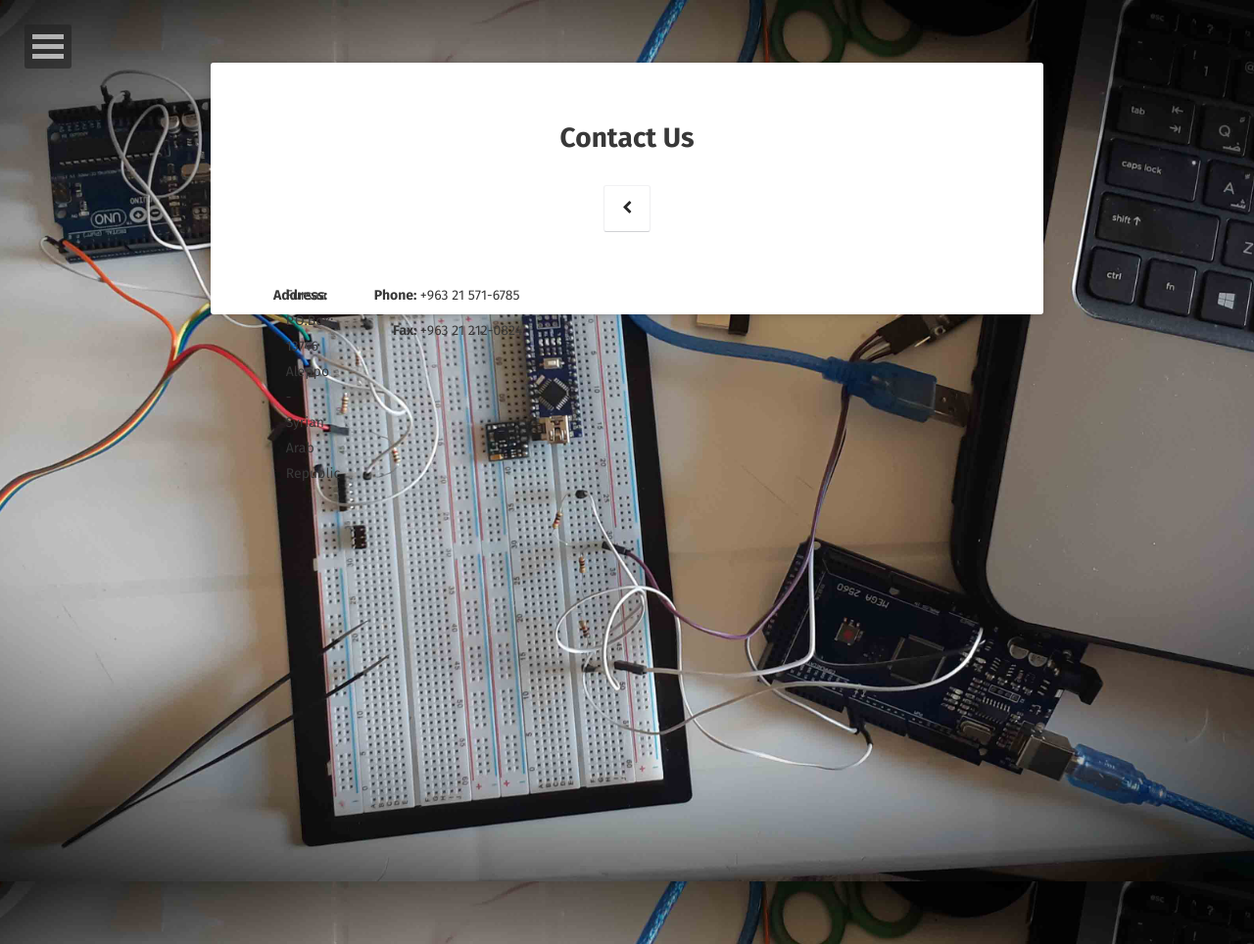
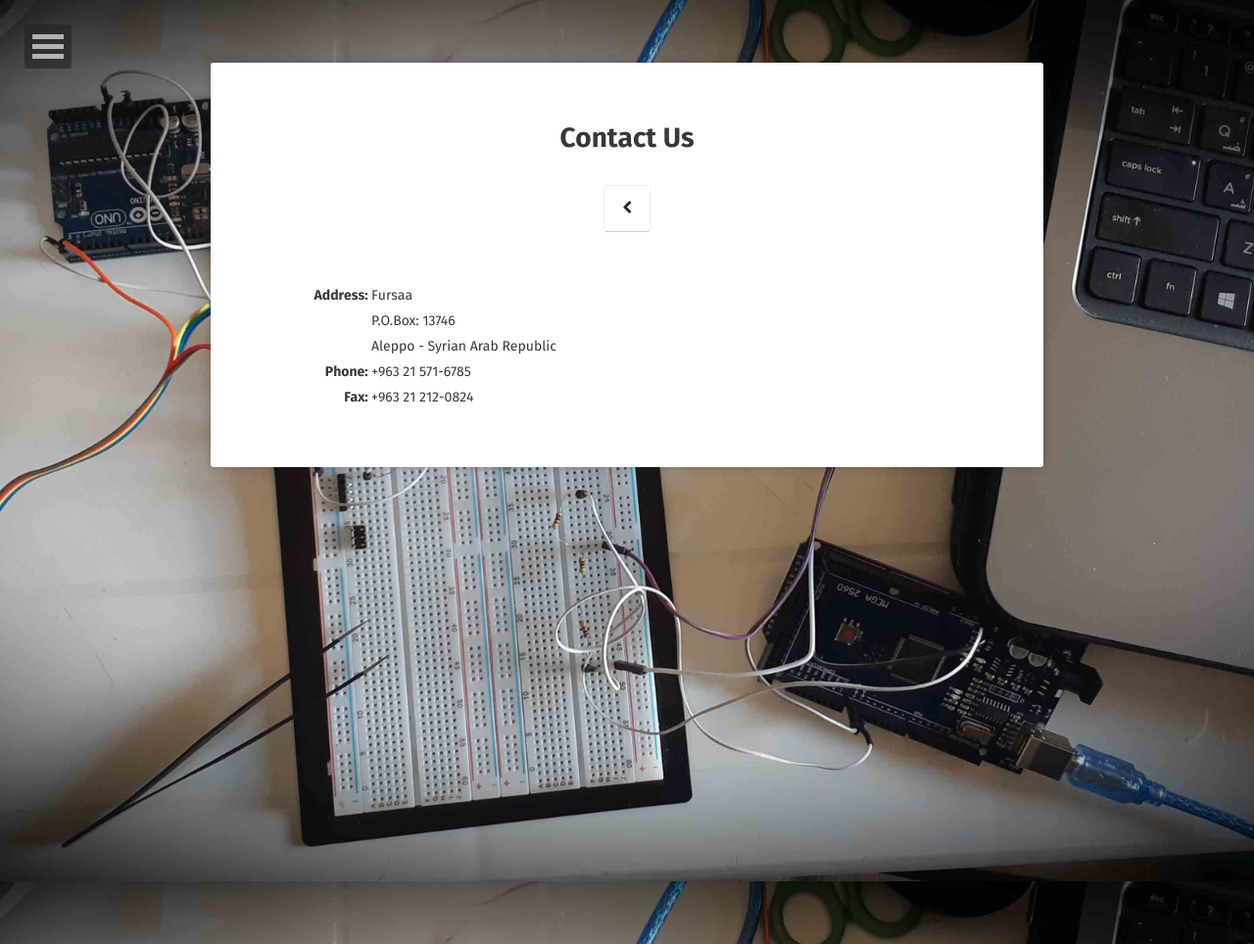
Before and after one commit to Fursaa/fursaa.github.io, a Jekyll site: the page built from contact/index.html, in a window 1280 px wide. Shown: the whole page at 98% size. Built offline with Jekyll 4.4.1, drawn with Linux system fonts in a browser that asks for light colours; some web fonts are replaced.

Commit message:
Update index.html

```diff
--- a/contact/index.html
+++ b/contact/index.html
@@ -4,23 +4,15 @@ title: Contact Us
 comments: false
 ---
 
-<div style="width:5%;float:left;direction:ltr;">
-    <span style="width:35%;float:left;text-align:right;" class="title colorTitle">Address:&nbsp;</span>
-    <span style="width:65%;float:left;text-align:left;" >
-        Fursaa <br>
-        P.O.Box: 13746 <br>
-        Aleppo - Syrian Arab Republic
-    </span>
+<div style="width:300px;float:left;direction:ltr;">
+    <span style="width:100px;float:left;text-align:right;" class="title colorTitle">Address:&nbsp;</span>
+    <span style="width:200px%;float:left;text-align:left;" >Fursaa <br>P.O.Box: 13746 <br>Aleppo - Syrian Arab Republic</span>
 </div>
 
-<div style="width:45%;float:left;direction:ltr;">
-    <div style="width:100%;float:left;clear:both;">
-        <span style="width:35%;float:left;text-align:right;" class="title colorTitle">Phone:&nbsp;</span>
-        <span style="width:65%;float:left;text-align:left;direction:ltr" >+963 21 571-6785</span>
-    </div>
+<div style="width:300px;direction:ltr;">
+    <span style="width:100px;float:left;text-align:right;" class="title colorTitle">Phone:&nbsp;</span>
+    <span style="width:200px;float:left;text-align:left;direction:ltr" >+963 21 571-6785</span>
 
-    <div style="width:100%;float:left;clear:both;margin-top:10px;">
-        <span style="width:35%;float:left;text-align:right;" class="title colorTitle">Fax:&nbsp;</span>
-        <span style="width:65%;float:left;text-align:left;direction:ltr" >+963 21 212-0824</span>
-    </div>
+    <span style="width:100px;float:left;text-align:right;" class="title colorTitle">Fax:&nbsp;</span>
+    <span style="width:200px;text-align:left;direction:ltr" >+963 21 212-0824</span>
 </div>
```
